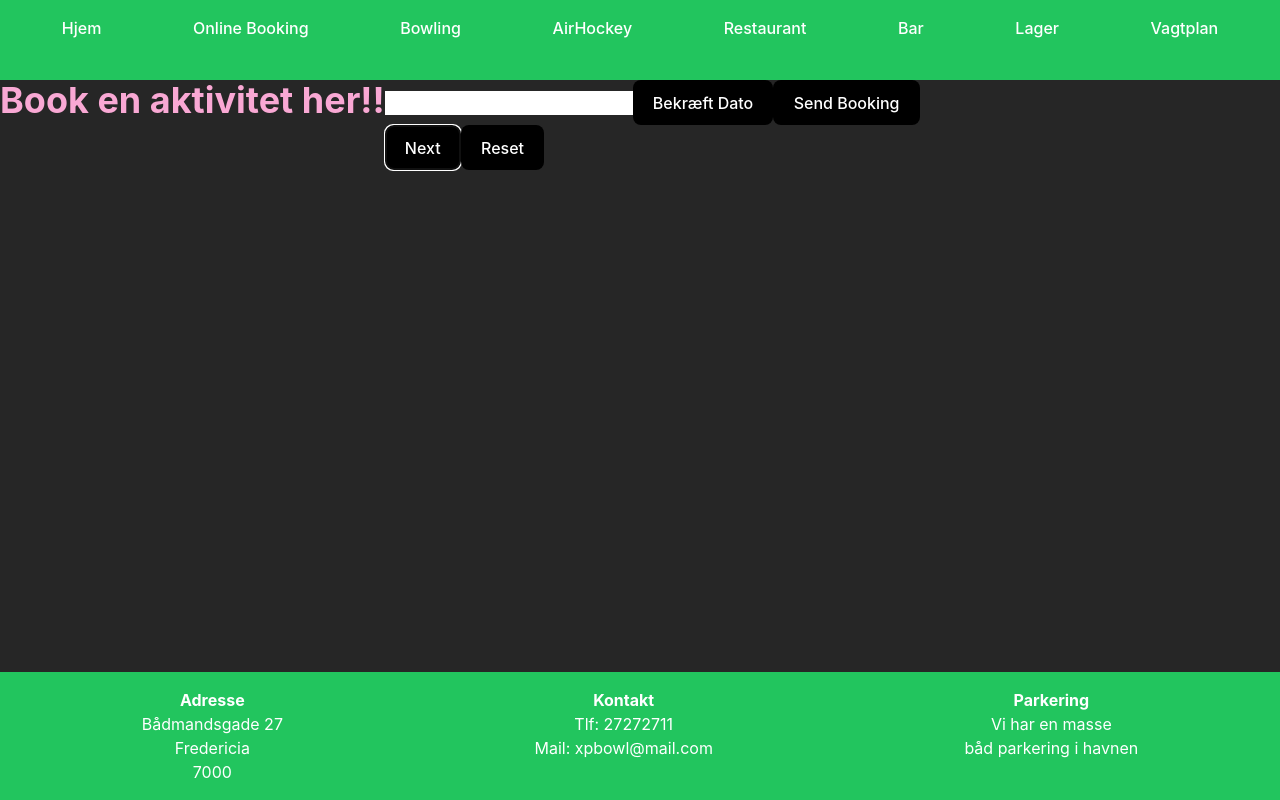
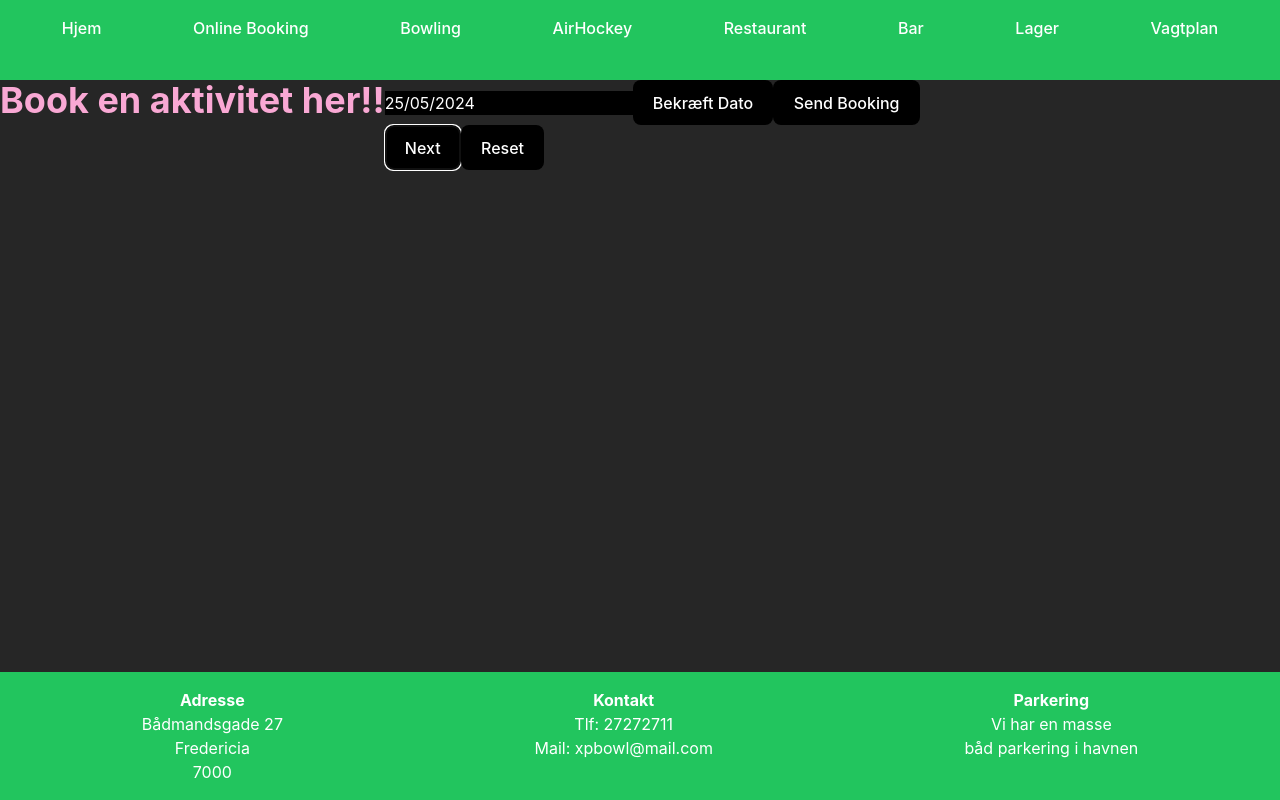
Before and after one commit to YawHB/XP-Bowling-Frontend-KYLL, a React (Vite) app: page /booking in a window 1280 px wide. Both pictures are taken after a click on the button "Next". Built offline with nearby package versions, Linux system fonts and the light colour scheme; no server answers.

Commit message:
dateFormateDanish

```diff
--- a/package.json
+++ b/package.json
@@ -10,6 +10,7 @@
     "preview": "vite preview"
   },
   "dependencies": {
+    "date-fns": "^3.6.0",
     "prop-types": "^15.8.1",
     "react": "^18.2.0",
     "react-date-picker": "^11.0.0",
--- a/src/components/booking/DateForm.tsx
+++ b/src/components/booking/DateForm.tsx
@@ -2,6 +2,7 @@ import React from "react";
 import DatePicker from "react-datepicker";
 import { useState } from "react";
 import "react-datepicker/dist/react-datepicker.css";
+import { da } from "date-fns/locale";
 import "./DateForm.css";
 
 type ValuePiece = Date | null;
@@ -12,7 +13,7 @@ export default function DateForm({
 }: {
   setFormattedDate: (date: Date | null) => void;
 }) {
-  const [bookingDate, setBookingDate] = useState<Value>(null);
+  const [bookingDate, setBookingDate] = useState<Value>(new Date());
 
   function checkDate(event: React.FormEvent<HTMLButtonElement>) {
     event.preventDefault();
@@ -41,6 +42,9 @@ export default function DateForm({
       <DatePicker
         selected={convertToDate(bookingDate)}
         onChange={(date) => setBookingDate(date as Date)}
+        className="bg-black text-white"
+        dateFormat={"dd/MM/yyyy"}
+        locale={da}
       />
       <button type="submit" className="bg-black" onClick={checkDate}>
         Bekræft Dato
```
Also changed, not shown: 1 other file (tests, documents, lock files or other folders).
